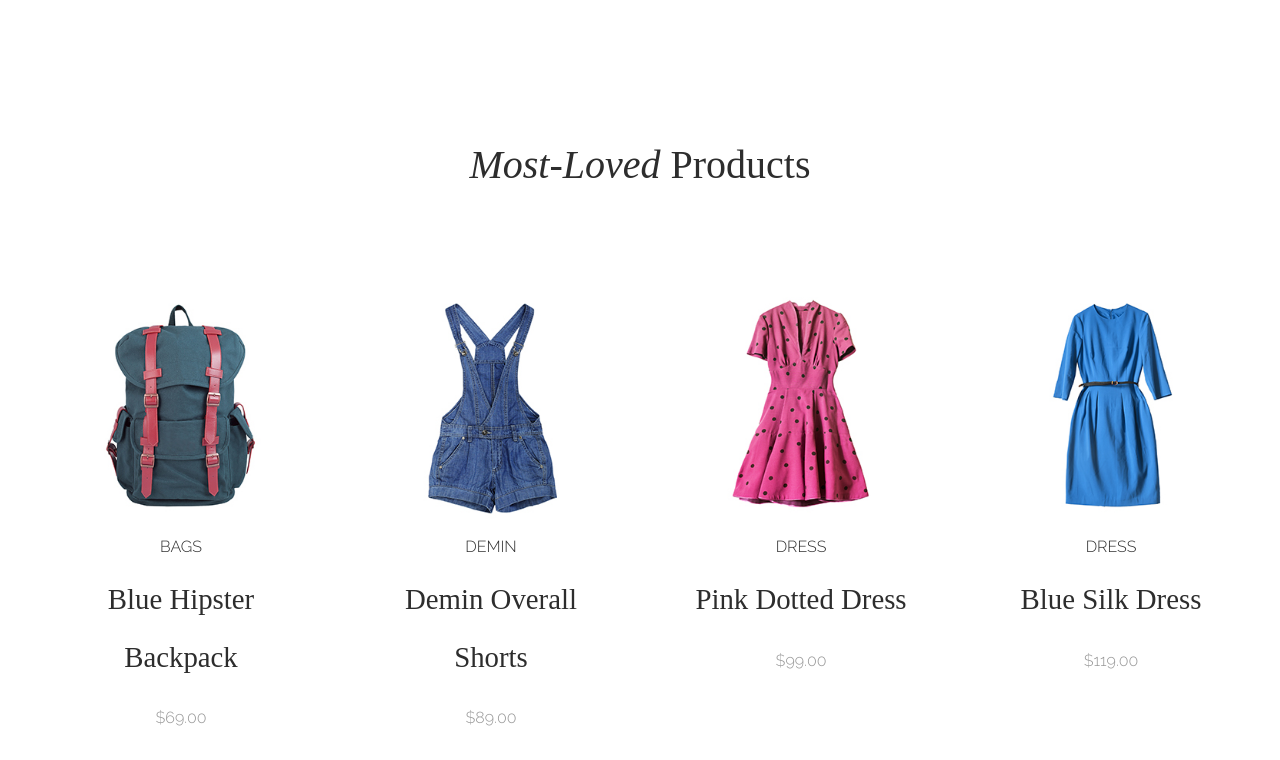
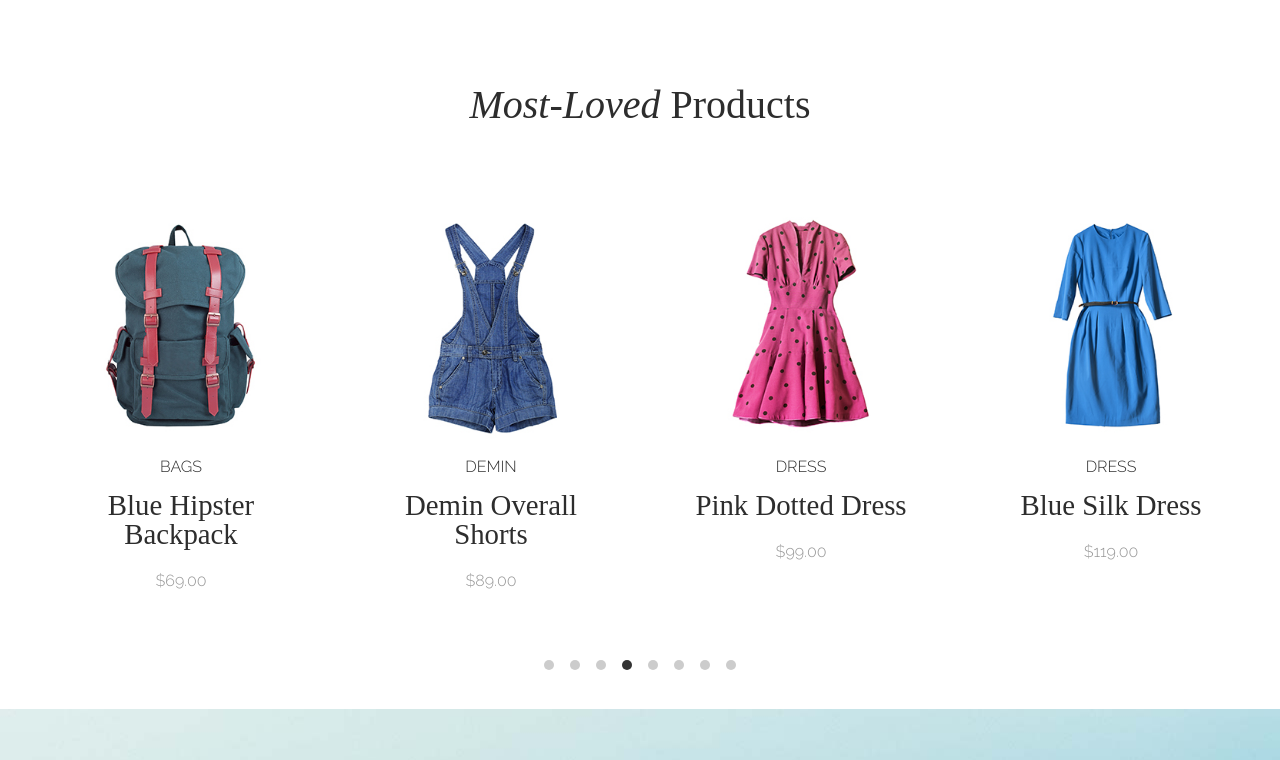
Before and after one commit to MartinZ29/Aloha-project2, a plain HTML site: page index.html in a window 1280 px wide. Shown: the part 1600-2360 px from the top of the page. Drawn offline with Linux system fonts and the light colour scheme; files whose address does not match are found by name.

Commit message:
fix fontfamily

```diff
--- a/css/style.css
+++ b/css/style.css
@@ -112,10 +112,11 @@ body, input {
     line-height: 2;
 }
 
-h2, h3 {
-    font-family: 'playfair-display', sans-serif;
+h1, h2, h3, h4, h5 {
+    font-family: 'playfairdisplay', serif;
     font-style: normal;
     font-weight: normal;
+    line-height: 1;
 }
 
 
```
